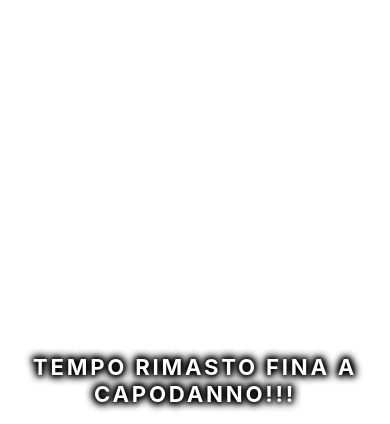
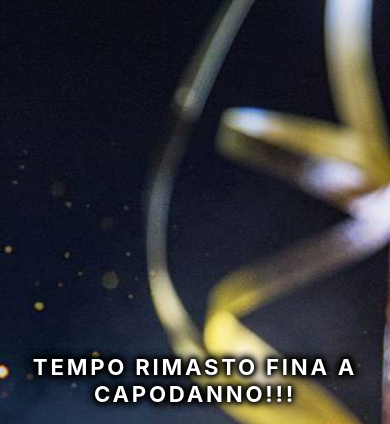
Before and after one commit to PushiniON/new-year-countdown, a plain HTML site: page index.html in a window 390 px wide. Shown: the top 424 px of the page. Drawn offline with Linux system fonts and the light colour scheme.

Commit message:
Update style.css

```diff
--- a/css/style.css
+++ b/css/style.css
@@ -93,7 +93,7 @@ li {
 
 @media (max-width: 576px) {
 	body.body {
-		background-image: url(../img/bg_01-576(2).jpg);
+		background-image: url(../img/bg_01-576-2.jpg);
 	}
 
 	body.sfondo {
```
